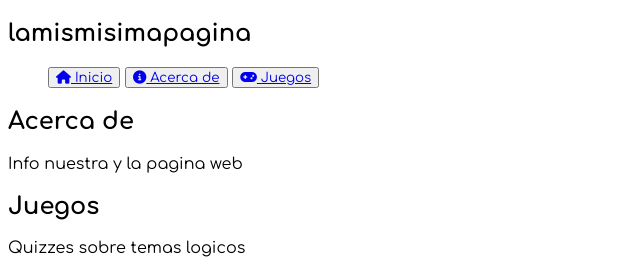
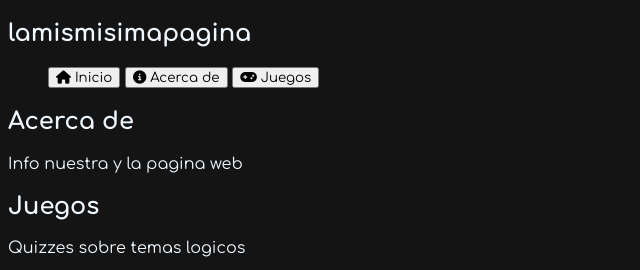
Before and after one commit to Xen-alt10/Lamismisimapagina, a PHP site: page / in a window 1280 px wide. Shown: the top 270 px of the page, without its empty margins (0-640 px from the left). Run offline with PHP 8.4, Linux system fonts and the light colour scheme.

Commit message:
un poco mas de styles

```diff
--- a/scr/estilos/styles.css
+++ b/scr/estilos/styles.css
@@ -6,3 +6,18 @@
   font-weight: weight;
   font-style: normal;
 }
+
+body{
+    background-color: rgb(20, 20, 20);
+    color: aliceblue;
+}
+
+footer{
+    background-color: rgb(209, 209, 209);
+    color: black;
+}
+
+a{
+    text-decoration: none;
+    color: black;
+}
```
